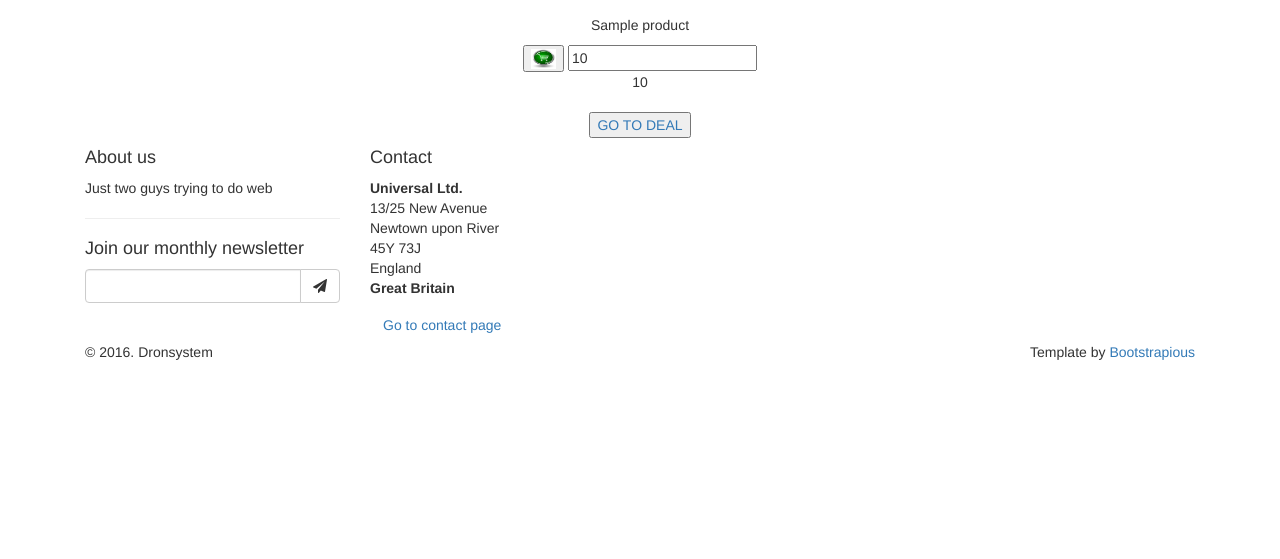
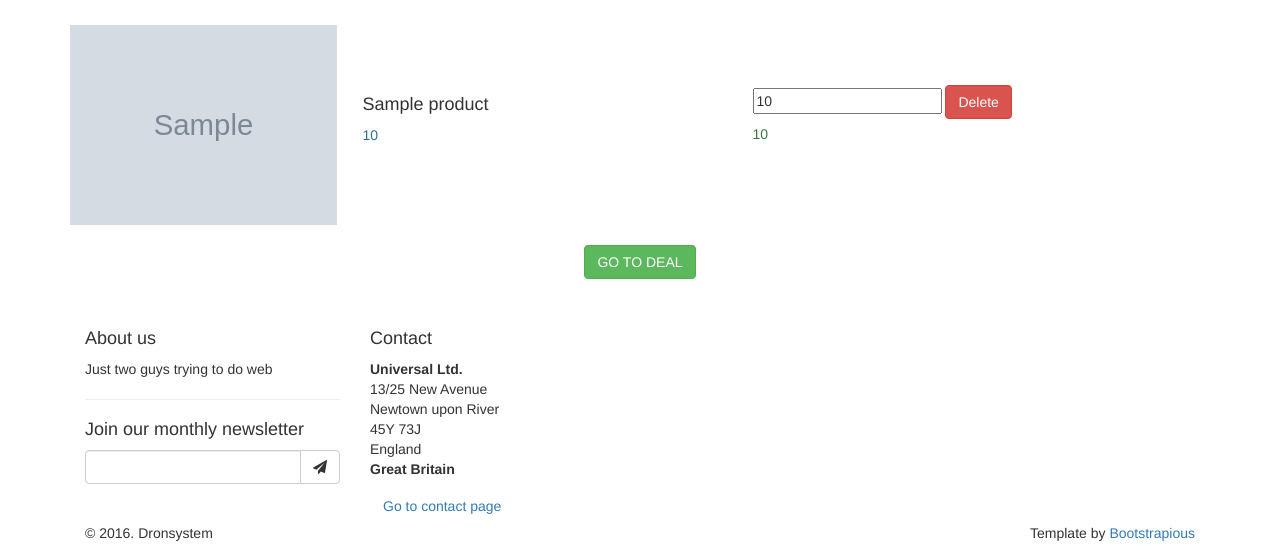
Before and after one commit to AntonBox/django_shop, a Django app: template templates/cart.html in a window 1280 px wide. Shown: the part 97-656 px from the top of the page. Run offline with Django 3.2, Linux system fonts and the light colour scheme; the template is opened without the code that fills it: most values are stand-ins (such as "Sample title", 1, 10 or a date in 2020); grey boxes marked "Sample" are stand-in pictures; some libraries are stand-ins or nearby versions.

Commit message:
minimal content cart

```diff
--- a/static/js/add-cart.js
+++ b/static/js/add-cart.js
@@ -17,18 +17,18 @@ function addCart(productid){
 }
 
 // deleting product from cart
-function delCart(cartitemid, prodId){
-
+function delCart(cartitemid){
     cartitemid = cartitemid;
     $.post(
         url = "/cart/del/",
         {cartitemid: cartitemid},
-        onDellSuccess.bind(null, prodId)
+        onDellSuccess.bind(null, cartitemid)
     );
 }
 
-function onDellSuccess(prodId){
-    $('input[id=' + prodId + ']').parent().remove();
+function onDellSuccess(cartitemid){
+    cartitemid = 'row' + cartitemid
+    $('div[id=' + cartitemid + ']').remove();
     alert("Product deleted");
 }
 
--- a/templates/cart.html
+++ b/templates/cart.html
@@ -4,28 +4,33 @@
 
 
 {% block content %}
-	<div calss = "container">
-		<div class="cart text-center">
+	<div class = "container" style="margin-top: 30px">
 			{% for cartitem in cartitems %}
-				<div class="cartitem">
-					<p>{{cartitem.product.name}}</p>
-					<button onclick="delCart({{ cartitem.id }}, {{ cartitem.id }})">
-						<img src="{% static "img/korzina.jpg"%}"
-						style="height: 20px; width:25px; align: center">
-					</button>
-					<input id="{{cartitem.id}}" type="number"
-						 class="quantity-input" value="{{ cartitem.quantity }}" onchange="changeCart({{ cartitem.id }},{{cartitem.product.price}})">
-					<div id='price{{cartitem.id}}'>
-						{{cartitem.product.price}}
+				<div class="row" id="row{{cartitem.id}}" style="margin-bottom: 20px">
+					<div class="col-md-3 text-center">
+						<img src="{{cartitem.product.image.url}}" height="200px">
+					</div>
+					<div style="margin-top: 60px">
+						<div class="col-md-4">
+							<h4>{{cartitem.product.name}}</h4>
+							<p class="text-info">{{cartitem.product.price}}</p>
+						</div>
+						<div class="col-md-4">
+							<input id="{{cartitem.id}}" type="number"
+								 class="quantity-input" value="{{ cartitem.quantity }}" onchange="changeCart({{ cartitem.id }},{{cartitem.product.price}})" style="margin-bottom: 10px">
+							<button type="button" class="btn btn-danger" id = '{{ product.id }}' onclick="delCart({{ cartitem.id }})" >Delete</button>
+							<div id='price{{cartitem.id}}'>
+								<p class="text-success">{{cartitem.product.price}}</p>
+							</div>
+						</div>
 					</div>
 				</div>
-				<br>
 			{% empty %}
-				<h1>Your cart is empty now :(</h1>
+					<h1>Your cart is empty now :(</h1>
 			{% endfor %}
+			<div class="col-md-12 text-center" style="margin-bottom: 40px">
+				<a href="{% url 'order' %}"><button type="button" class="btn btn-success">GO TO DEAL</button></a>
+			</div>
 
-			<a href="{% url 'order' %}"><button>GO TO DEAL</button></a>
-
-		</div>
 	</div>
 {% endblock %}
```
